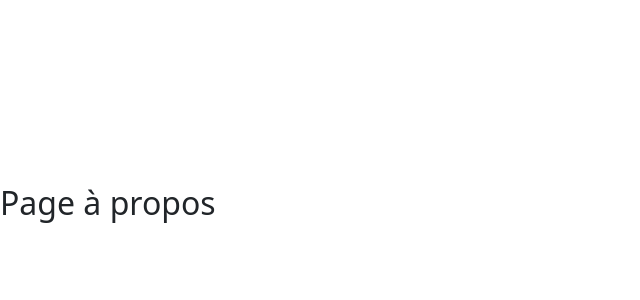
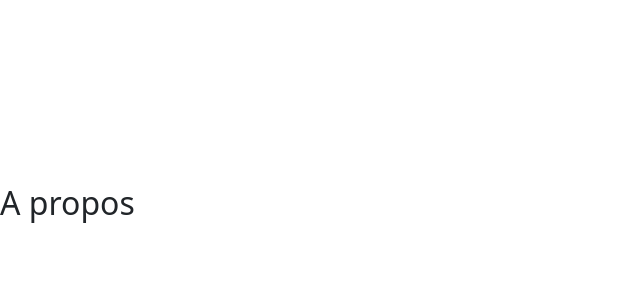
Before and after one commit to Ferry9/react_navBar_responsif, a React (Vite) app: page /About in a window 1280 px wide. Shown: the top 300 px of the page, without its empty margins (0-640 px from the left). Built offline with nearby package versions, Linux system fonts and the light colour scheme.

Commit message:
Envois en production de la solution 2 sur les routes

```diff
--- a/src/Components/C_About.jsx
+++ b/src/Components/C_About.jsx
@@ -3,7 +3,7 @@ const C_About = ()=> {
     return (
       <>
 
-         <h2>Page à propos</h2>
+         <h2>A propos</h2>
       </>
     )
 }
--- a/src/Components/C_Contact.jsx
+++ b/src/Components/C_Contact.jsx
@@ -6,7 +6,7 @@
 export default function C_Contact(){
     return (
         <>
-            <h2>Page Contact.</h2>
+            <h2>Contact.</h2>
 
         </>
     )
--- a/src/Components/C_Home.jsx
+++ b/src/Components/C_Home.jsx
@@ -6,7 +6,7 @@
 export default function C_Home(){
     return (
         <>
-            <h2>Page acceuil.</h2>
+            <h2>Acceuil</h2>
 
         </>
     )
```
